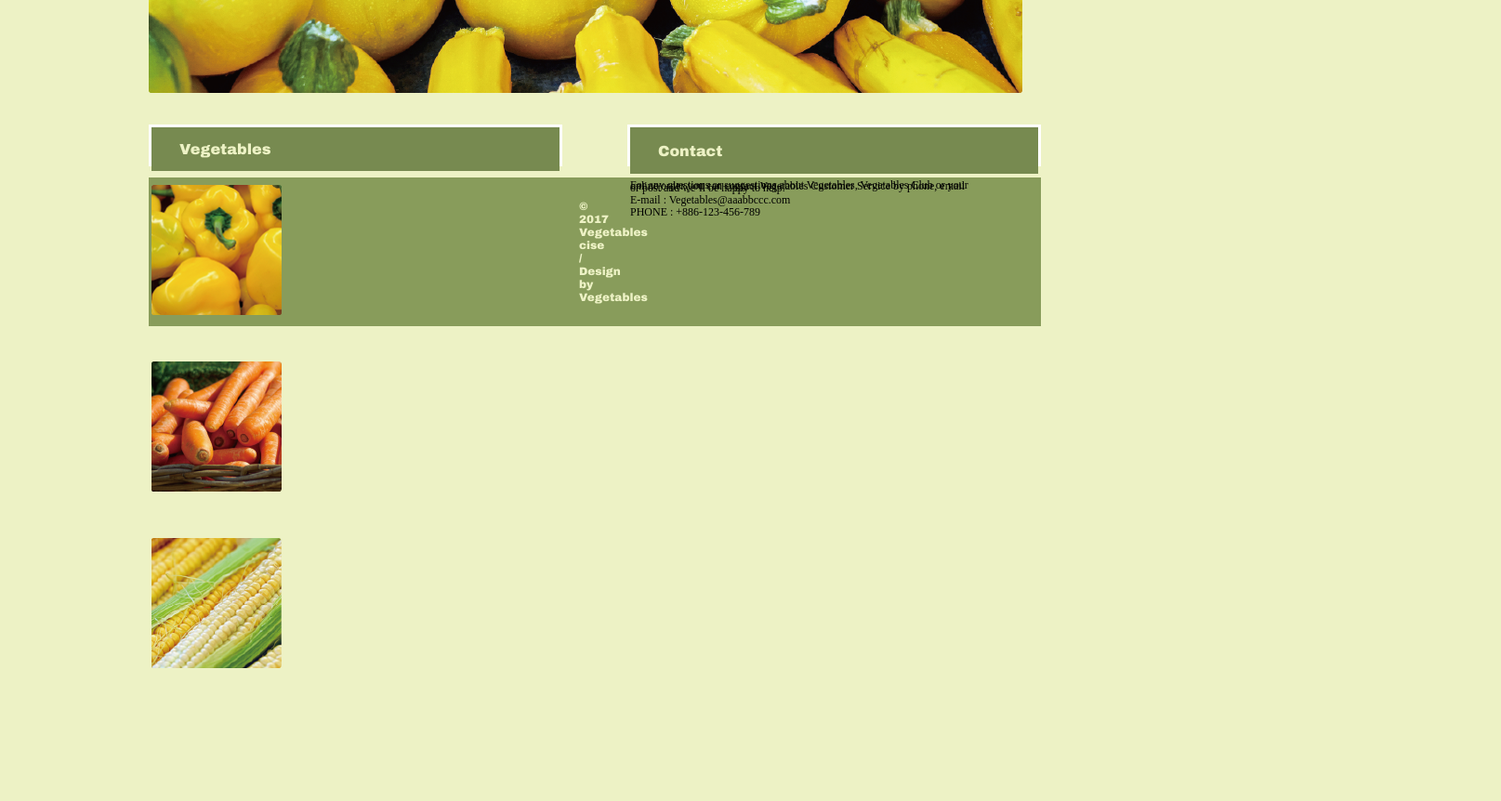
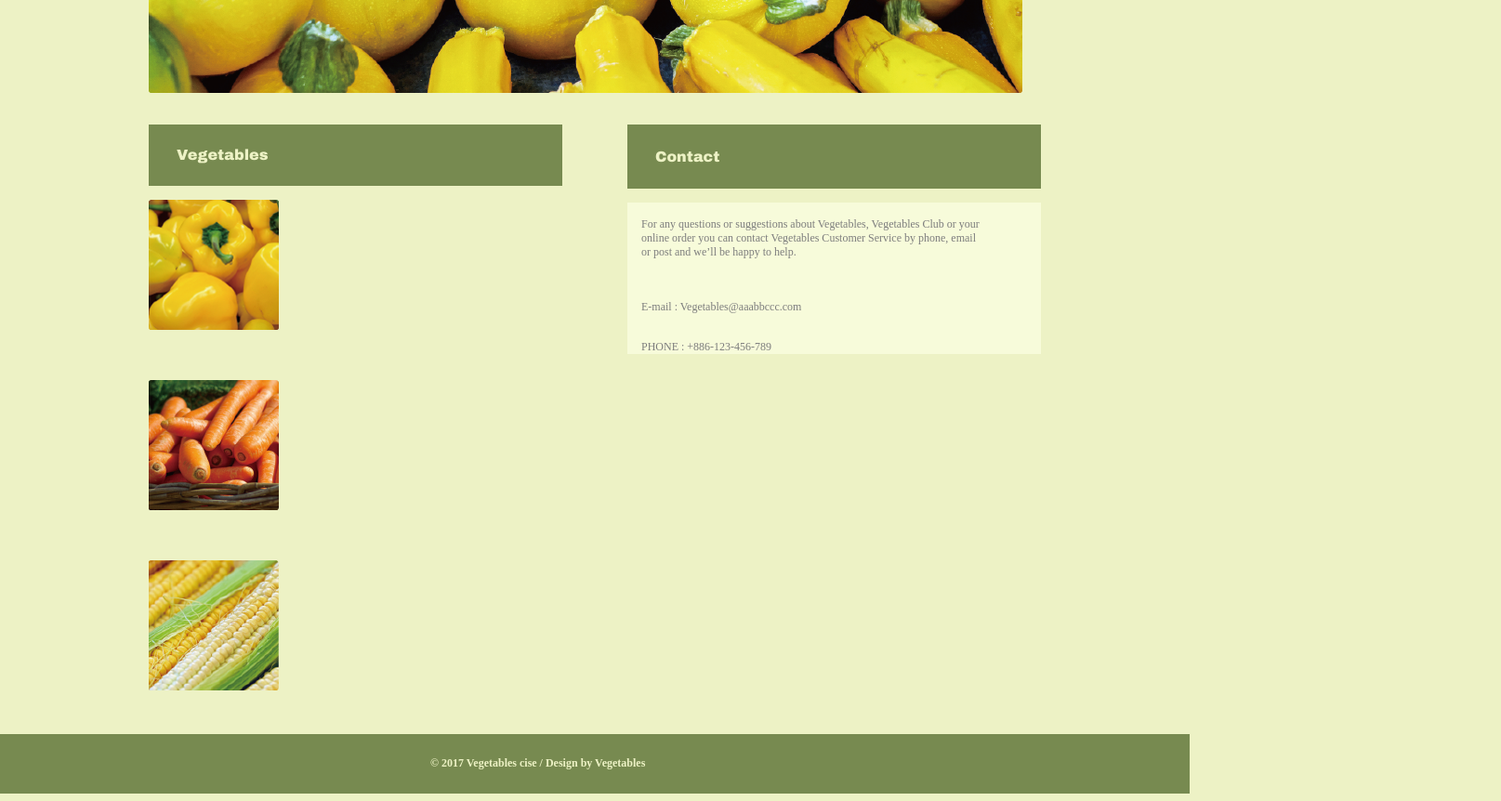
Before and after one commit to ssuting/Website_course, a plain HTML site: page index.html in a window 1280 px wide. Shown: the part 560-1422 px from the top of the page at 93% size, 1615 px wide, since content can reach past the window. Before the commit the page ends 1314 px from the top, so only its background shows below. Drawn offline with Linux system fonts and the light colour scheme.

Commit message:
update 1.0

```diff
--- a/css/style.css
+++ b/css/style.css
@@ -29,7 +29,7 @@ header {
 header h1 {
   display: inline-block;
   font-family: Arial black;
-  color: #889C5B;
+  color: #778A50;
   font-size: 44px;
   line-height: 36px;
   margin-top: 53px;
@@ -94,7 +94,7 @@ header .join {
 .nav ul {
   width: 940px;
   padding: 0;
-  background-color: #889C5B;
+  background-color: #778A50;
   box-sizing: border-box;
 }
 .nav ul li{
@@ -115,13 +115,14 @@ header .join {
 /*Sidebar Style*/
 .veg_leftbar {
   width: 445px;
-  height: 45px;
+  /*height: 45px;*/
   float: left;
   box-sizing: border-box;
-  border:solid #FFF;
+  /*border:solid #FFF;*/
 }
 
-.veg_leftbar h1 {
+.veg_leftbar header h1 {
+  width: 445px;
   font-family: Arial Black;
   color: #EDF2C5;
   font-size: 16px;
@@ -145,20 +146,22 @@ header .join {
     margin-top: 15px;
     margin-bottom: 35px;
     box-sizing: border-box;
-    display: inline-block;
-    float: left;
+    display: inline;
+    /*float: left;*/
 }
 
 
 .contact_rightbar {
   width: 445px;
-  height: 45px;
-  border:solid #FFF;
+  /*height: 45px;*/
+  /*border:solid #FFF;*/
   box-sizing: border-box;
   float: right;
+
 }
 
-.contact_rightbar h1{
+.contact_rightbar header h1{
+  width: 445px;
   font-family: Arial Black;
   color: #EDF2C5;
   font-size: 16px;
@@ -168,12 +171,33 @@ margin: 0px;
   background-color: #778A50;
   box-sizing: border-box;
 }
+
+.contact_rightbar .first_pra {
+  border-bottom: 1px;
+  border-color: #7D7D7D;
+}
+
+.contact_rightbar article {
+  margin-top: 15px;
+  background-color: #F7FBDA;
+}
+
+.contact_rightbar .first_pra p {
+  font-family: "ArialMT Regular";
+  color:  #7D7D7D;
+  font-size: 12px;
+  padding-top: 16px;
+  padding-bottom: 16px;
+  padding-left: 15px;
+  /*line-height: 1.33px;*/
+}
+
 .contact_rightbar p {
-  font-family: "ArialMT Regular"
+  font-family: "ArialMT Regular";
   color:  #7D7D7D;
-  line-height: 1.33px;
   font-size: 12px;
-
+  padding-top: 16px;
+  padding-left: 15px;
 }
 
 /*Footer Style*/
@@ -182,10 +206,13 @@ footer {
   height: 60px;*/
   box-sizing: border-box;
 }
-footer p {
-  background-color: #889C5B;
-  font-family: Arial Black;
+footer h1 {
+  background-color: #778A50;
+  font-family: "ArialMT Regular";
   color: #EDF2C5;
   font-size: 12px;
-  padding: 24px 463px;
+  padding-top: 24px;
+  padding-right: 463px;
+  padding-bottom: 25px;
+  padding-left: 463px;
 }
--- a/index.html
+++ b/index.html
@@ -32,7 +32,9 @@
           </div><!-- main area -->
           <aside class="sidebar clear">
             <div class="veg_leftbar clear">
+              <header>
               <h1>Vegetables</h1>
+              </header>
               <div class="pic clear">
                   <img src="img/img_vegetables_pepper.png" alt="yellow pepper">
                   <img src="img/img_vegetables_carrot.png" alt="carrot">
@@ -40,18 +42,28 @@
               </div><!-- pic -->
             </div><!-- veg_leftbar -->
             <div class="contact_rightbar clear">
+                <header>
                   <h1>Contact</h1>
+                </header>
+                <article>
+                  <div class="first_pra clear">
                     <p>For any questions or suggestions about Vegetables, Vegetables Club or your </br>
                       online order you can contact Vegetables Customer Service by phone, email </br>
-                  or post and we’ll be happy to help.</p>
+                      or post and we’ll be happy to help.
+                    </p>
+                  </div><!--first_pra-->
                   <p>E-mail : Vegetables@aaabbccc.com</p>
                   <p>PHONE : +886-123-456-789</p>
+                </article>
             </div><!-- contact_rightbar -->
           </aside><!-- sidebar -->
         </div><!-- content area -->
+        <!-- <footer>
+            <p>&copy; 2017 Vegetables cise / Design by Vegetables</p>
+        </footer> -->
+    </div><!-- container -->
     <footer>
-            <p>&copy; 2017 Vegetables cise / Design by Vegetables</p>
+        <h1>&copy; 2017 Vegetables cise / Design by Vegetables</h1>
     </footer>
-    </div><!-- container -->
   </body>
 </html>
```
Lines whose indentation alone changed are shown as unchanged.
